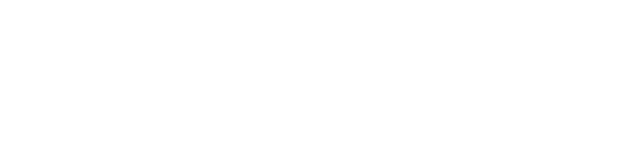
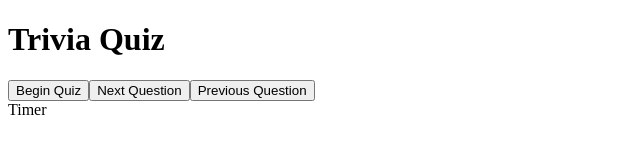
Before and after one commit to ChrisReynolds0508/trivia-quiz, a plain HTML site: page index.html in a window 1280 px wide. Shown: the whole page, without its empty margins (0-640 px from the left). Drawn offline with Linux system fonts and the light colour scheme.

Commit message:
linked my main javascript file

```diff
--- a/index.html
+++ b/index.html
@@ -7,6 +7,6 @@
     <link rel="stylesheet" href="style.css">
 </head>
 <body>
-   <script type="module" src="index.js"></script>
+   <script type="module" src="./javascript/main.js"></script>
 </body>
 </html>
```
